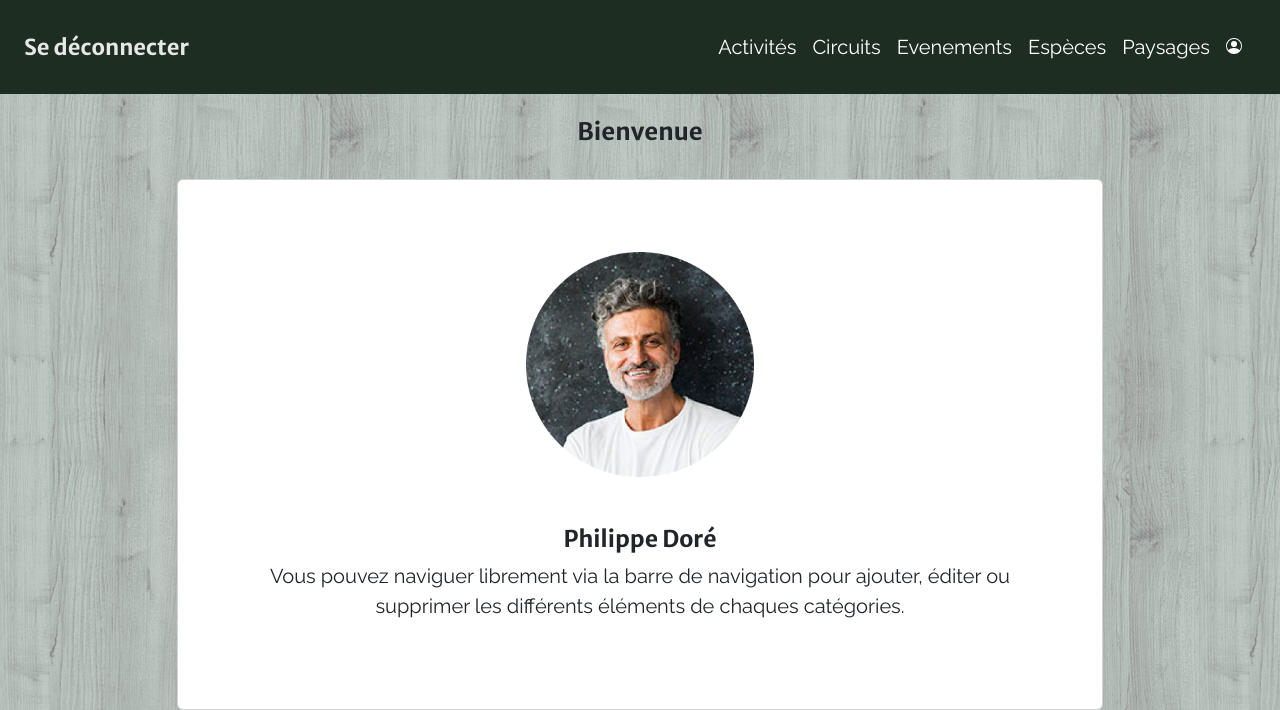
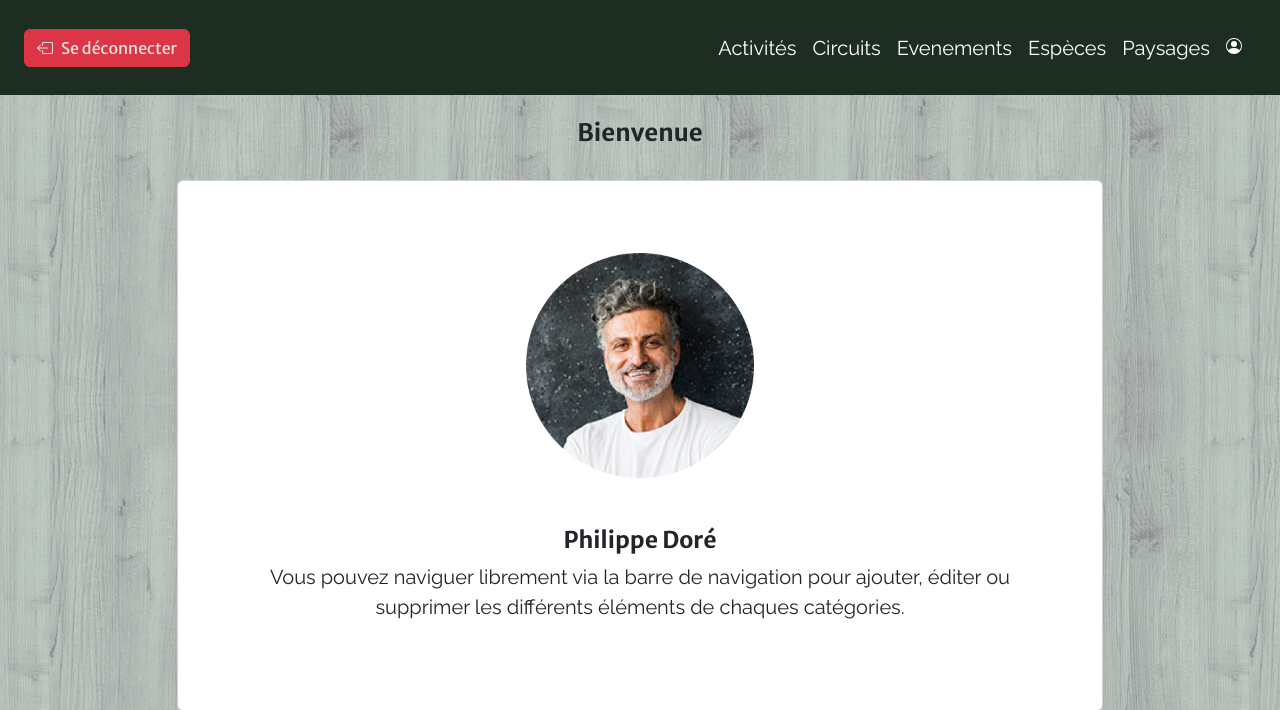
Before and after one commit to WildCodeSchool/2022-09-php-orleans-project-gatinaisnature, a PHP site: template src/View/Admin/index.html.twig in a window 1280 px wide. Shown: the top 710 px of the page. Run offline with PHP 8.4, Linux system fonts and the light colour scheme; the template is opened without the code that fills it, so the values that code supplies are empty; some libraries are stand-ins or nearby versions.

Commit message:
add btn logout

```diff
--- a/src/View/Components/_headerAdmin.html.twig
+++ b/src/View/Components/_headerAdmin.html.twig
@@ -6,8 +6,14 @@
 
 	<nav class="navbar sticky-top navbar-expand-lg p-0">
 		<div class="container-fluid bg-primary p-4">
-			<h1 class="navbar-brand title-nav  pb-1 m-0">
-				<a href="/logout">Se déconnecter</a>
+			<h1 class="navbar-brand title-nav pb-1 m-0">
+				<a href="/logout" class="btn btn-danger d-flex align-items-center gap-2">
+					<svg xmlns="http://www.w3.org/2000/svg" width="16" height="16" fill="currentColor" class="bi bi-box-arrow-left" viewbox="0 0 16 16">
+						<path fill-rule="evenodd" d="M6 12.5a.5.5 0 0 0 .5.5h8a.5.5 0 0 0 .5-.5v-9a.5.5 0 0 0-.5-.5h-8a.5.5 0 0 0-.5.5v2a.5.5 0 0 1-1 0v-2A1.5 1.5 0 0 1 6.5 2h8A1.5 1.5 0 0 1 16 3.5v9a1.5 1.5 0 0 1-1.5 1.5h-8A1.5 1.5 0 0 1 5 12.5v-2a.5.5 0 0 1 1 0v2z"/>
+						<path fill-rule="evenodd" d="M.146 8.354a.5.5 0 0 1 0-.708l3-3a.5.5 0 1 1 .708.708L1.707 7.5H10.5a.5.5 0 0 1 0 1H1.707l2.147 2.146a.5.5 0 0 1-.708.708l-3-3z"/>
+					</svg>
+					Se déconnecter
+				</a>
 			</h1>
 			<button class="navbar-toggler" type="button" data-bs-toggle="collapse" data-bs-target="#navbarSupportContent" aria-controls="navbarNavAltMarkup" aria-expanded="false" aria-label="Toggle navigation">
 				<span class="navbar-toggler-icon"></span>
```
